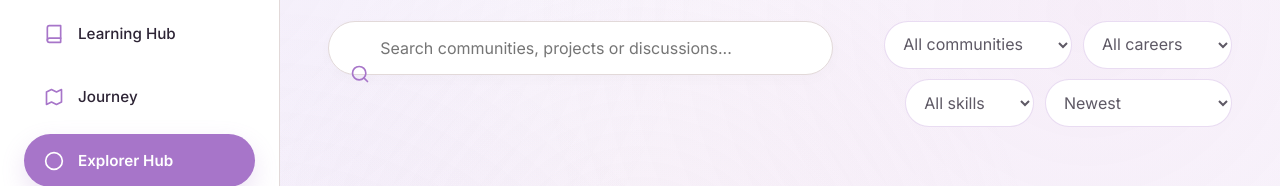
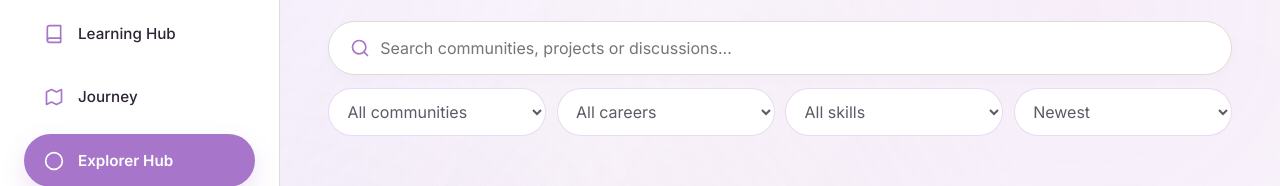
Before and after one commit to DoesntMatterICare/amulya-sih, a plain HTML site: page explorer.html in a window 1280 px wide. Shown: the part 188-374 px from the top of the page. Drawn offline with nearby package versions, Linux system fonts and the light colour scheme; no server answers; a web font is replaced by a local one.

Commit message:
Add files via upload

```diff
--- a/explorer.html
+++ b/explorer.html
@@ -165,10 +165,11 @@
 
         /* Search input bar row styling */
         .search-bar-row-redesigned {
-            display: flex;
-            gap: 16px;
+            display: grid;
+            grid-template-columns: minmax(0, 1fr);
+            gap: 0.85rem;
             width: 100%;
-            margin-bottom: 1rem;
+            margin-bottom: 0;
         }
         @media (max-width: 640px) {
             .search-bar-row-redesigned {
@@ -177,7 +178,7 @@
         }
         .search-input-wrapper {
             position: relative;
-            flex-grow: 1;
+            width: 100%;
         }
         .search-input-field {
             width: 100%;
@@ -204,6 +205,29 @@
             transform: translateY(-50%);
             color: #A775C9;
             pointer-events: none;
+        }
+
+        /* Keep filters out of the search field's layout box so its icon stays centered. */
+        .explorer-body .explorer-filter-controls {
+            display: grid;
+            grid-template-columns: repeat(4, minmax(0, 1fr));
+            gap: 0.65rem;
+            justify-content: stretch;
+            width: 100%;
+        }
+        .explorer-body .explorer-filter-controls select {
+            min-width: 0;
+            width: 100%;
+        }
+        @media (max-width: 1024px) {
+            .explorer-body .explorer-filter-controls {
+                grid-template-columns: repeat(2, minmax(0, 1fr));
+            }
+        }
+        @media (max-width: 640px) {
+            .explorer-body .explorer-filter-controls {
+                grid-template-columns: 1fr;
+            }
         }
 
         /* Buttons Styling to strictly match guidelines */
```
